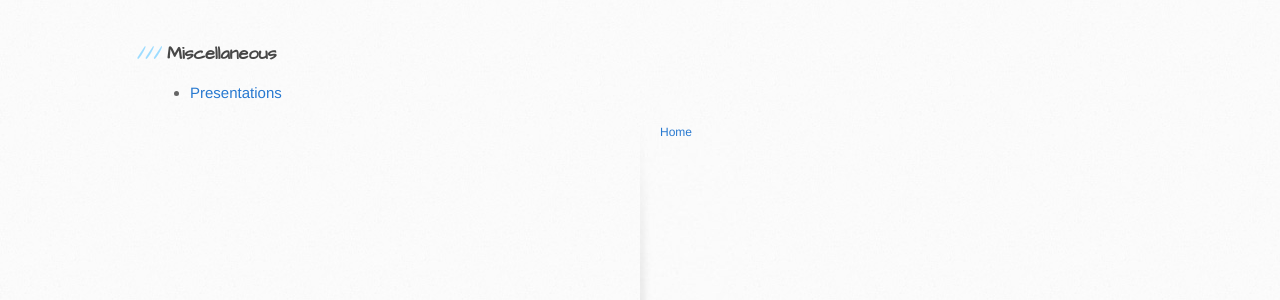
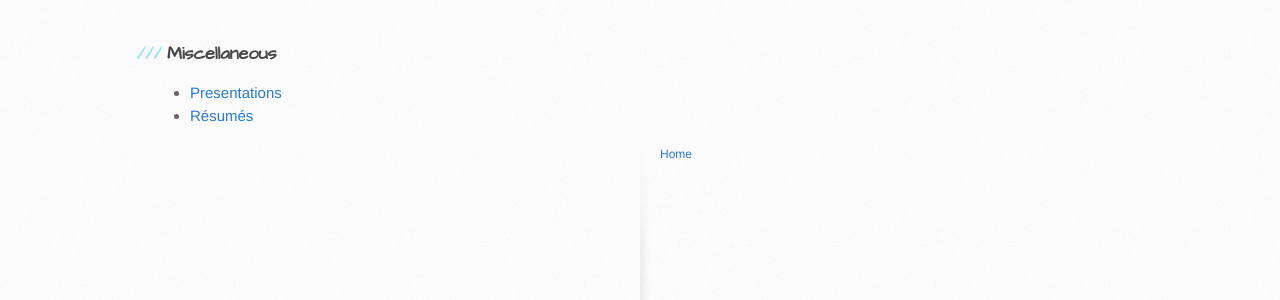
Before and after one commit to masasin/masasin.github.io, a Jekyll site: the page built from index.md, in a window 1280 px wide. Shown: the part 216-516 px from the top of the page. Built offline with Jekyll 4.4.1, drawn with Linux system fonts in a browser that asks for light colours.

Commit message:
Update index.md

```diff
--- a/index.md
+++ b/index.md
@@ -5,3 +5,4 @@ title: About me
 
 ### Miscellaneous
 * [Presentations](presentations.html)
+* [Résumés](resumes.html)
```
